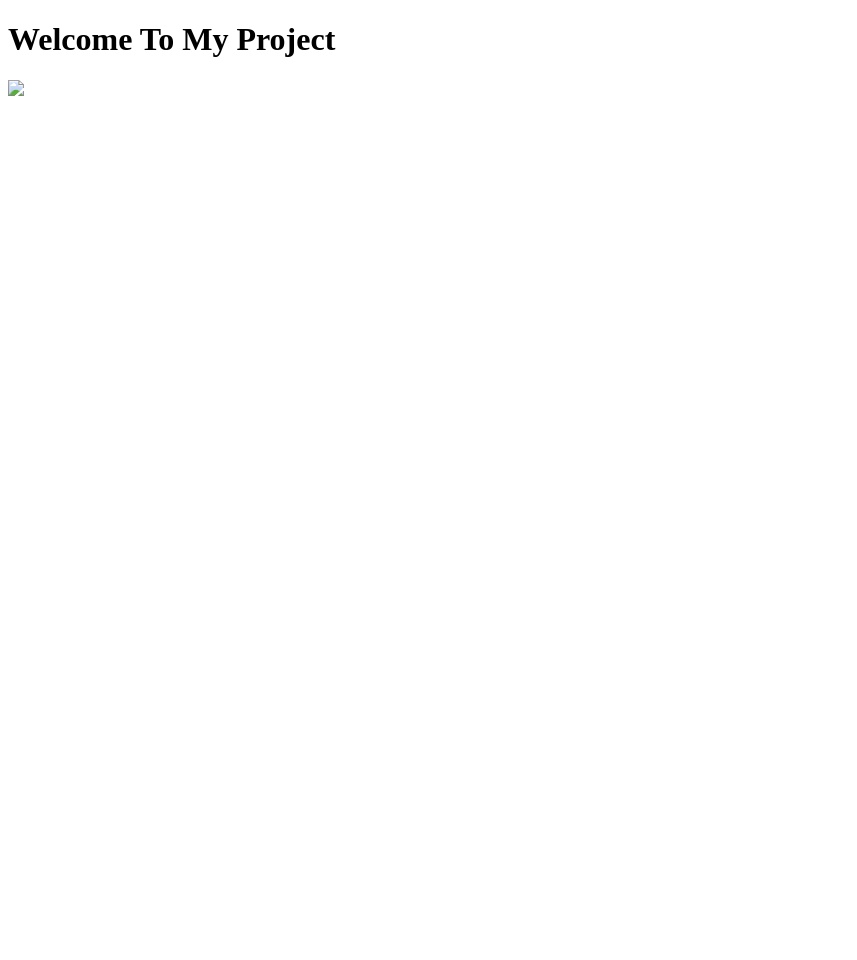
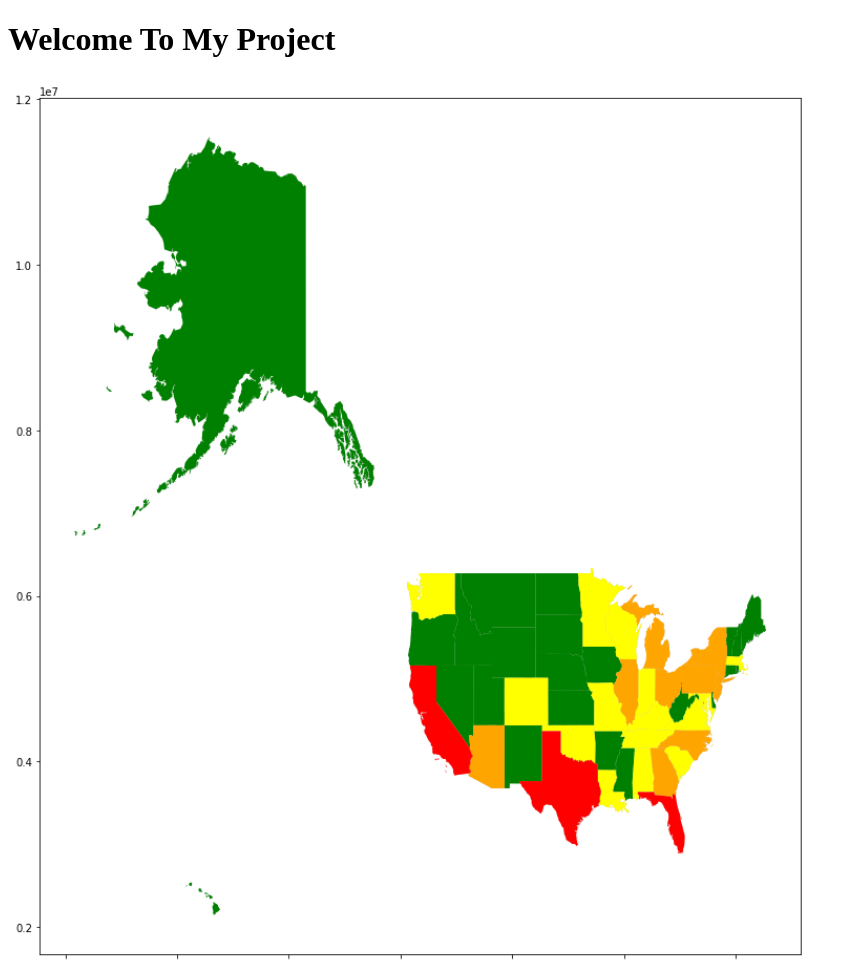
Before and after one commit to neelroyy/myproject, a plain HTML site: page index.html in a window 1280 px wide. Shown: the top 960 px of the page, without its empty margins (0-857 px from the left). Before the commit the page ends 800 px from the top, so only its background shows below. Drawn offline with Linux system fonts and the light colour scheme.

Commit message:
Update index.html

```diff
--- a/index.html
+++ b/index.html
@@ -8,7 +8,7 @@
         <!-- Header -->
         <h1>Welcome To My Project</h1>
         <!-- Image -->
-        <img width="800" src="..."/>
+        <img width="800" src="Covid-19 Cases US map.png"/>
         <br>
 
     </body>
```
